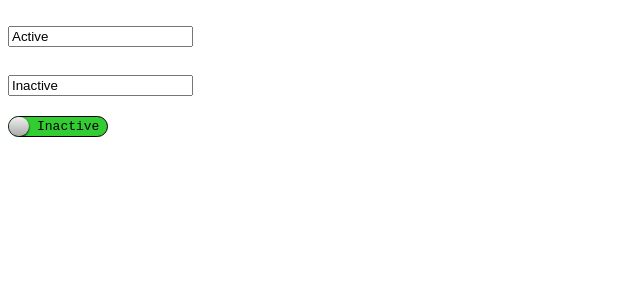
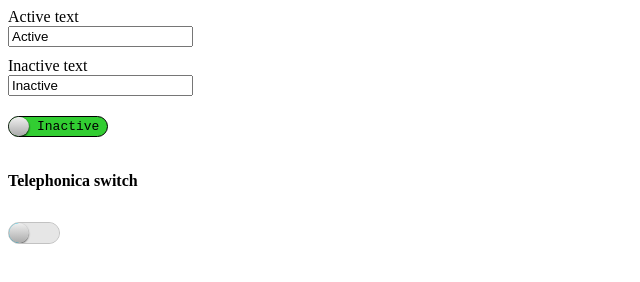
Before and after one commit to x-tag/switch, a website: page demo/demo.html in a window 1280 px wide. Shown: the whole page, without its empty margins (0-640 px from the left). Drawn offline with Linux system fonts and the light colour scheme.

Commit message:
added telephonica demo

```diff
--- a/demo/demo.html
+++ b/demo/demo.html
@@ -15,7 +15,7 @@
 
       label {
         display: block;
-        color: #fff;
+
       }
 
       input[type="text"] {
@@ -41,17 +41,50 @@
         box-shadow: 0 1px 2px 0px rgba(0,0,0,0.7);
       }
 
+      #tele-demo {
+        background-color: #00C3EA;
+        border-color: rgb(0, 172, 206);
+        -webkit-transition: background-color 0.25s ease, border-color 0.25s ease;
+        -moz-transition: background-color 0.25s ease, border-color 0.25s ease;
+        transition: background-color 0.25s ease, border-color 0.25s ease;
+        color: white;
+        font-size: 22px;
+        line-height: 20px;
+      }
+
+      #tele-demo[checked]  {
+        border-color: #C2C2C2;
+        background-color: #E6E6E6;
+        color: #E6E6E6;
+      }
+
+      #tele-demo .x-switch-background {
+        background: -webkit-linear-gradient(left, #00C3EA 50%, #E6E6E6 50%);
+        background: -moz-linear-gradient(left, #00C3EA 50%, #E6E6E6 50%);
+        background: -ms-linear-gradient(left, #00C3EA 50%, #E6E6E6 50%);
+        background: -o-linear-gradient(left, #00C3EA 50%, #E6E6E6 50%);
+        background: linear-gradient(left, #00C3EA 50%, #E6E6E6 50%);
+      }
+
+      #tele-demo .x-switch-text {
+        padding: 0px 6px;
+      }
+
     </style>
   </head>
 
   <body>
-    <label for="ontext">On Text</label>
+    <label for="ontext">Active text</label>
     <input name="ontext" id="ontext" type="text" value="" />
     <br/>
-    <label for="offtext">Off Text</label>
+    <label for="offtext">Inactive text</label>
     <input name="offtext" id="offtext" type="text" value="" />
     <br/>
     <x-switch id="demo" onText="Active" offText="Inactive" formName="wifi"></x-switch>
+
+    <h4>Telephonica switch</h4>
+    <x-switch id="tele-demo" onText="✔" offText=" "></x-switch>
+
   </body>
 
   <script type="text/javascript">
```
